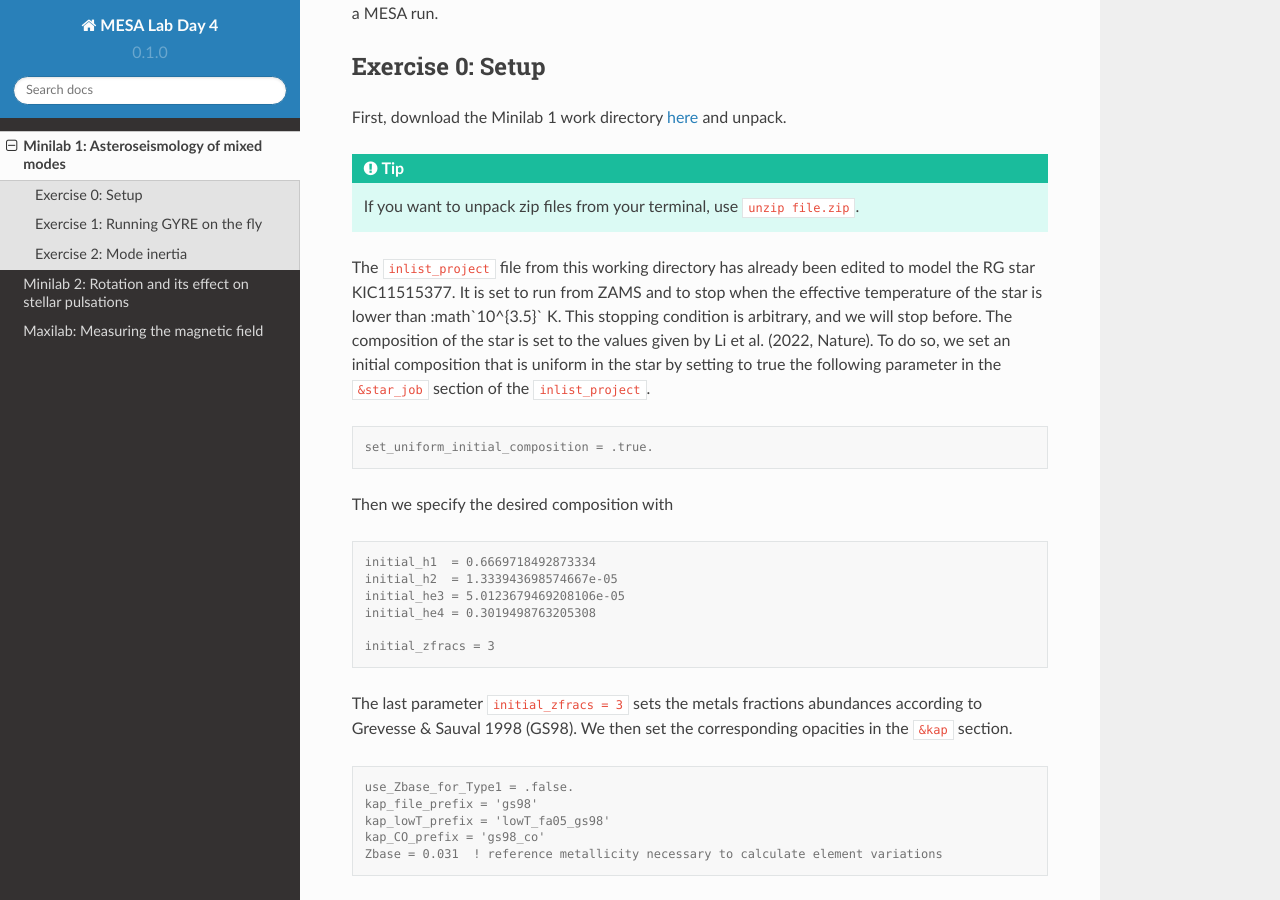
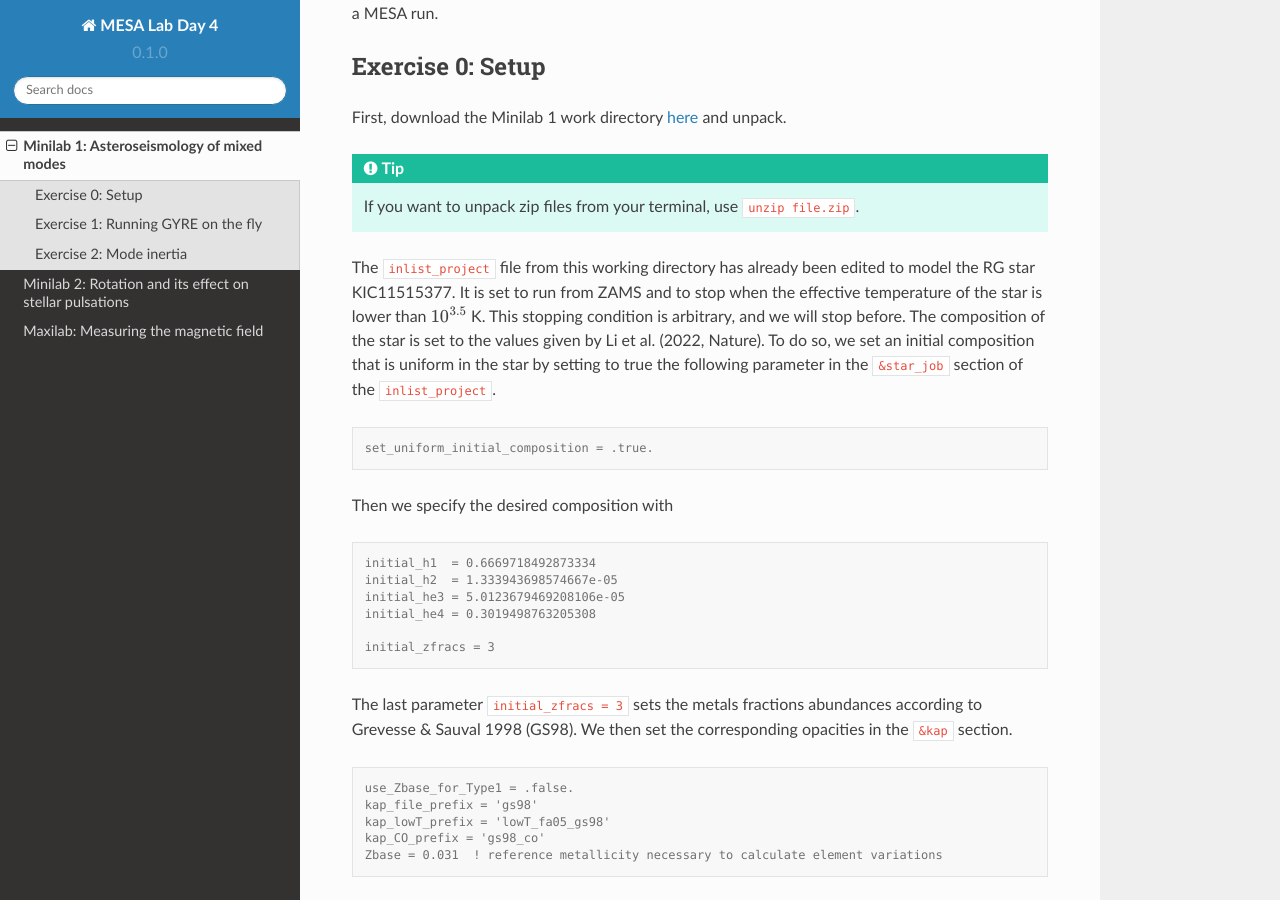
Before and after one commit to mesa-summer-school-2023/mesa-school-bugnet, a Sphinx documentation site: the page built from docs/minilab1.rst, in a window 1280 px wide and 900 px high, scrolled down 1380 px. Built offline with Sphinx 7.4.7 and the Read the Docs theme 2.0.0, drawn with Linux system fonts in a browser that asks for light colours.

Commit message:
Update minilab1.rst

```diff
--- a/docs/minilab1.rst
+++ b/docs/minilab1.rst
@@ -35,7 +35,7 @@ First, download the Minilab 1 work directory `here
 
     If you want to unpack zip files from your terminal, use ``unzip file.zip``.
 
-The ``inlist_project`` file from this working directory has already been edited to model the RG star KIC11515377. It is set to run from ZAMS and to stop when the effective temperature of the star is lower than :math`10^{3.5}` K. This stopping condition is arbitrary, and we will stop before.
+The ``inlist_project`` file from this working directory has already been edited to model the RG star KIC11515377. It is set to run from ZAMS and to stop when the effective temperature of the star is lower than :math:`10^{3.5}` K. This stopping condition is arbitrary, and we will stop before.
 The composition of the star is set to the values given by Li et al. (2022, Nature). To do so, we set an initial composition that is uniform in the star by setting to true the following parameter in the ``&star_job`` section of the ``inlist_project``.
 
 .. code-block:: console
```
